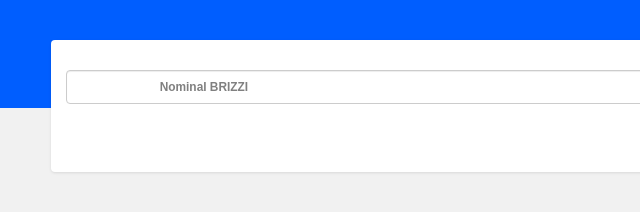
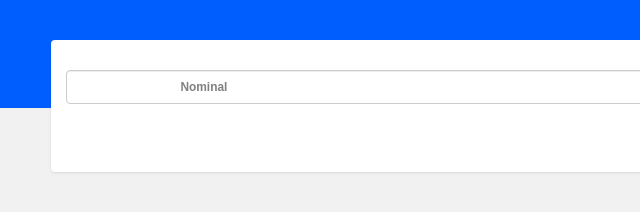
Before and after one commit to Demotes22/3678, a plain HTML site: page list brizzi.html in a window 1280 px wide. Shown: the full height of the page, 0-640 px from the left. Drawn offline with nearby package versions, Linux system fonts and the light colour scheme.

Commit message:
Update list brizzi.html

```diff
--- a/list brizzi.html
+++ b/list brizzi.html
@@ -188,7 +188,7 @@ border-radius: 50px;
         <div class="wrapperx" style="top:10px;position:relative;">
     <p class="boxx">
         <input id="kk" type="button" required="required" name="name" placeholder="cari..." class="form-control" value="" style="color:transparent;">
-        <label for="name"  ><small id="kp">Nominal BRIZZI</small></label>
+        <label for="name"  ><small id="kp">Nominal</small></label>
         <span id="rolle" class="glyphicon glyphicon-chevron-right form-control-feedback col-xm-1" style="" ></span>
     </p>
 </div>
```
